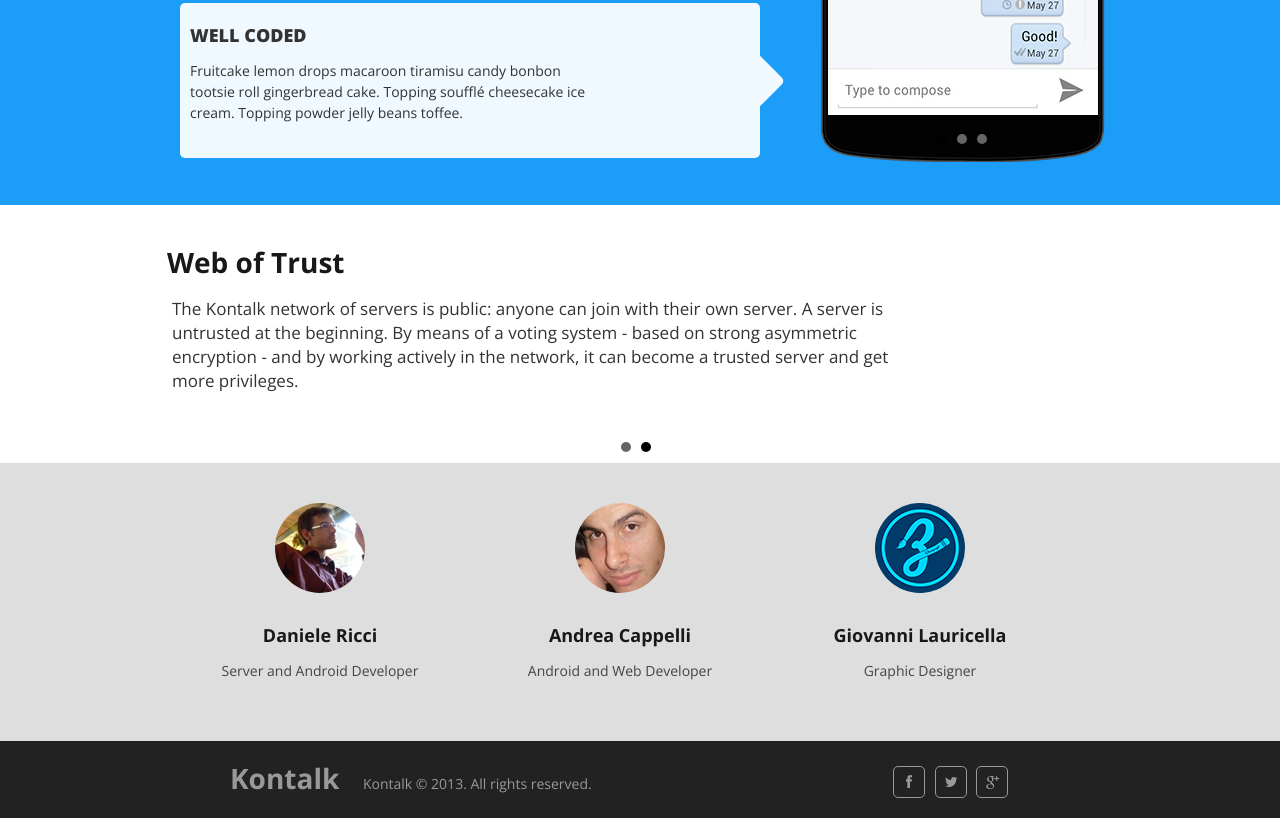
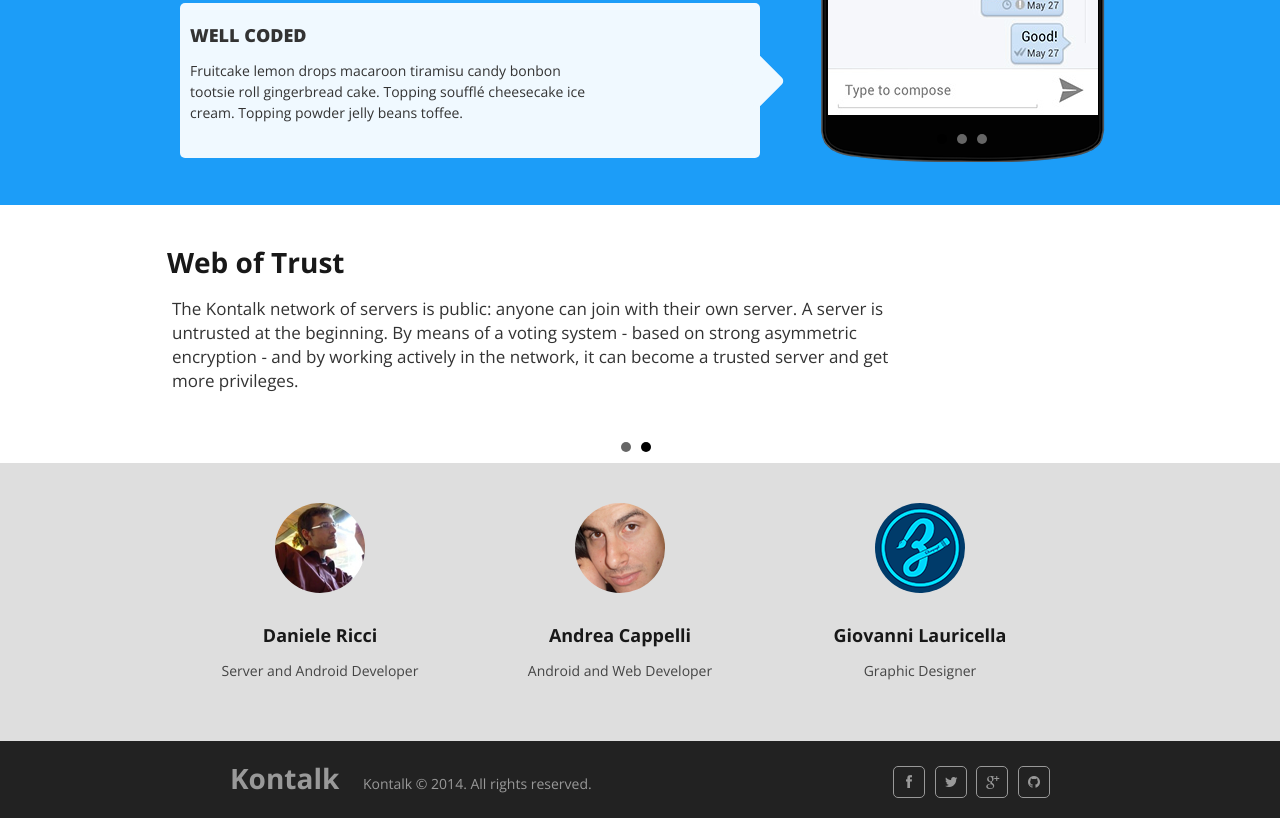
Before and after one commit to kontalk/website.org, a plain HTML site: page index.html in a window 1280 px wide. Shown: the part 836-1654 px from the top of the page. Drawn offline with nearby package versions, Linux system fonts and the light colour scheme.

Commit message:
GitHub Button
Added GitHub Button

```diff
--- a/index.html
+++ b/index.html
@@ -181,14 +181,14 @@
 		<div class="container">
 			<div class="copyright eleven columns offset-by-one"><!-- Copyright -->
 				<h3>Kontalk</h3>
-				<p>Kontalk &copy; 2013. All rights reserved.
+				<p>Kontalk &copy; 2014. All rights reserved.
 			</div>
 			<div class="social four columns"><!-- Social Buttons -->
 				<ul>
 					<li class="border-5"><a href="https://www.facebook.com/kontalknet?ref=hl"><i class="fa fa-facebook"></i></a></li>
 					<li class="border-5"><a href="https://twitter.com/kontalknet"><i class="fa fa-twitter"></i></a></li>
 					<li class="border-5"><a href="https://plus.google.com/u/0/102201749813756709299/posts"><i class="fa fa-google-plus"></i></a></li>
-
+					<li class="border-5"><a href="https://github.com/orgs/kontalk/"><i class="fa fa-github"></i></a></li>
 				</ul>
 			</div>
 		</div>
```
